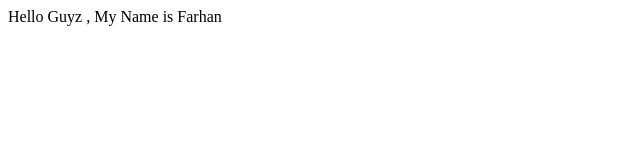
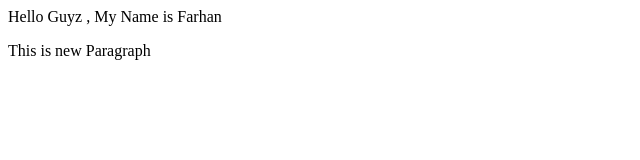
Before and after one commit to FarhanAleee/LocalRepo, a plain HTML site: page index.html in a window 1280 px wide. Shown: the whole page, without its empty margins (0-640 px from the left). Drawn offline with Linux system fonts and the light colour scheme.

Commit message:
Add New Feature

```diff
--- a/index.html
+++ b/index.html
@@ -1 +1,2 @@
 <p>Hello Guyz , My Name is Farhan</p>
+<p>This is new Paragraph</p>
```
